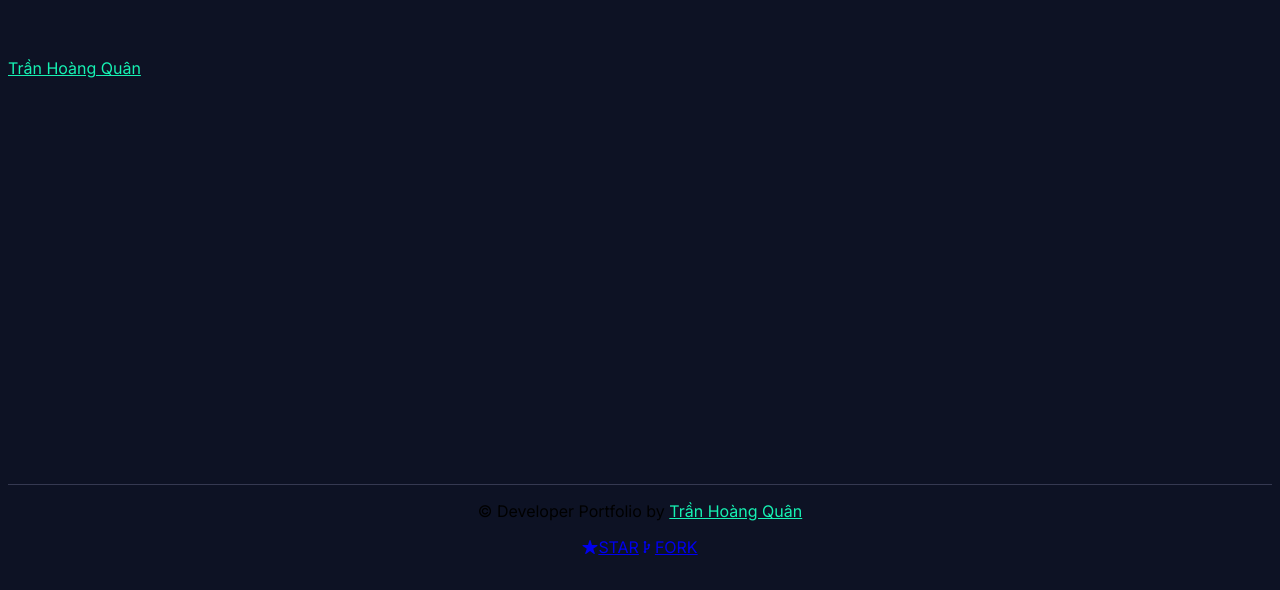
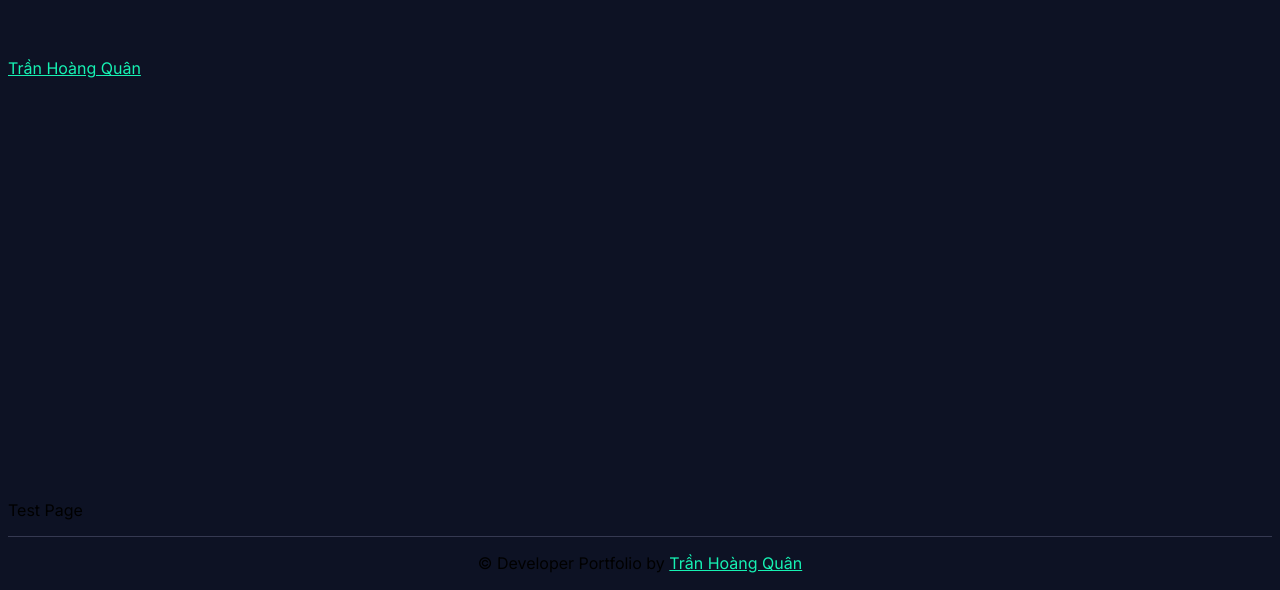
Before and after one commit to thquan0308/portfolio-cv, a Next.js app: page / in a window 1280 px wide. Shown: the part 356-946 px from the top of the page. Before the commit the page ends 921 px from the top, so only its background shows below. Built offline with nearby package versions, Linux system fonts and the light colour scheme; no server answers.

Commit message:
Convert page.js to client component

```diff
--- a/app/page.js
+++ b/app/page.js
@@ -22,11 +22,13 @@ export default function Home() {
   const [blogs, setBlogs] = useState([]);
 
   useEffect(() => {
-    getData().then((data) => setBlogs(data));
+    console.log("Running on client-side"); // Kiểm tra
+    getData().then((data) => setBlogs(data)).catch((err) => console.error(err));
   }, []);
 
   return (
     <div suppressHydrationWarning>
+      <p>Test Page</p>
       {/* <HeroSection />
       <AboutSection />
       <Experience />
```
